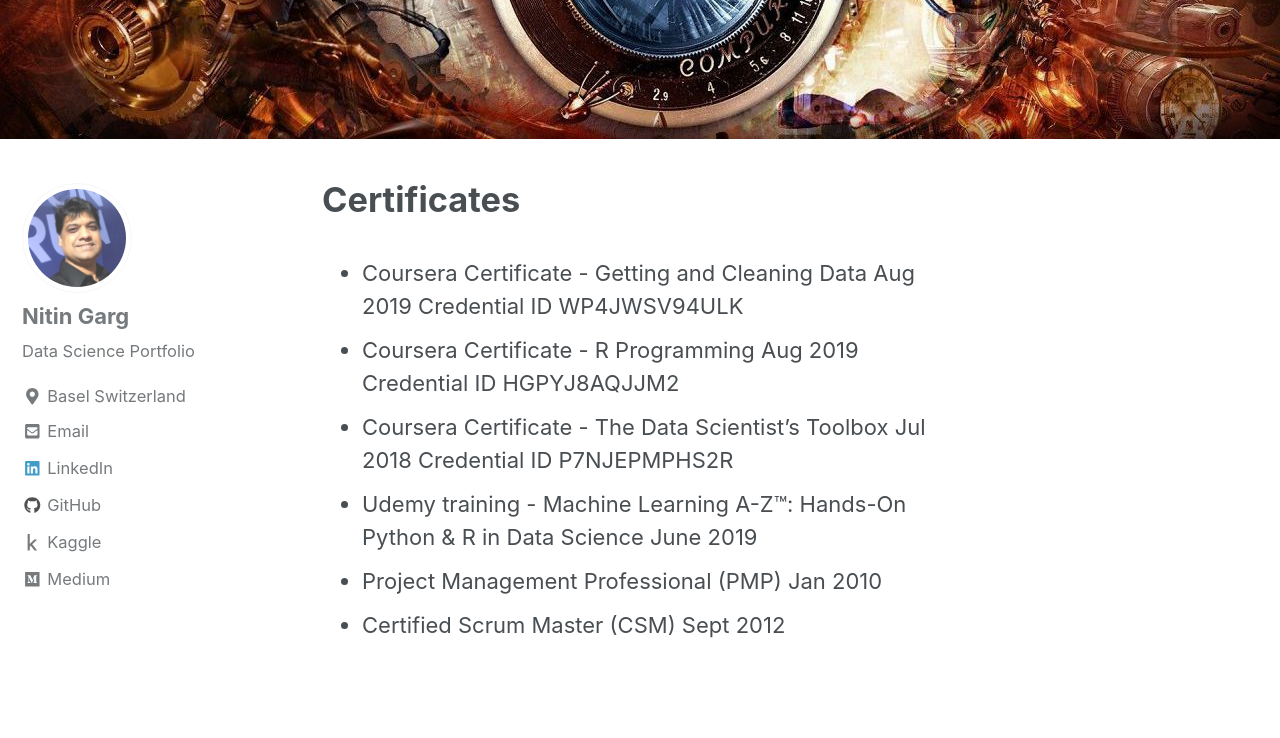
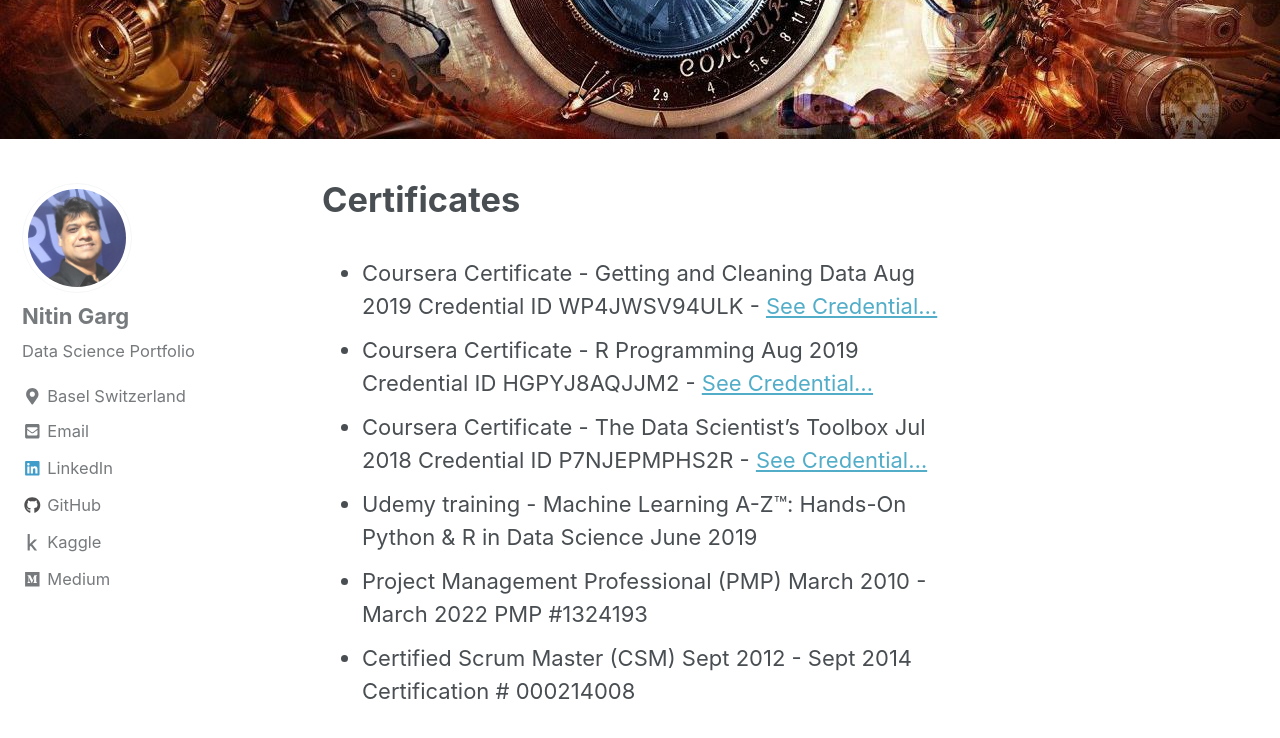
Before and after one commit to nitsg2530/nitsg2530.github.io, a Jekyll site: the page built from _pages/certificates.md, in a window 1280 px wide and 900 px high, scrolled down 336 px. Shown: the top 738 px of the window. Built offline with Jekyll 4.4.1, drawn with Linux system fonts in a browser that asks for light colours; nearby versions of some CDN libraries.

Commit message:
Fixed Hyperlinks

```diff
--- a/_pages/certificates.md
+++ b/_pages/certificates.md
@@ -7,9 +7,9 @@ header:
 ---
 
 
-* Coursera Certificate - Getting and Cleaning Data Aug 2019 Credential ID WP4JWSV94ULK
-* Coursera Certificate - R Programming Aug 2019 Credential ID HGPYJ8AQJJM2
-* Coursera Certificate - The Data Scientist’s Toolbox Jul 2018 Credential ID P7NJEPMPHS2R
+* Coursera Certificate - Getting and Cleaning Data Aug 2019 Credential ID WP4JWSV94ULK - [See Credential...](https://www.coursera.org/account/accomplishments/verify/WP4JWSV94ULK)
+* Coursera Certificate - R Programming Aug 2019 Credential ID HGPYJ8AQJJM2 - [See Credential...](https://www.coursera.org/account/accomplishments/verify/HGPYJ8AQJJM2)
+* Coursera Certificate - The Data Scientist’s Toolbox Jul 2018 Credential ID P7NJEPMPHS2R - [See Credential...](https://www.coursera.org/account/accomplishments/verify/P7NJEPMPHS2R)
 * Udemy training - Machine Learning A-Z™: Hands-On Python & R in Data Science June 2019
-* Project Management Professional (PMP) Jan 2010
-* Certified Scrum Master (CSM) Sept 2012
+* Project Management Professional (PMP) March 2010 - March 2022 PMP #1324193
+* Certified Scrum Master (CSM) Sept 2012 - Sept 2014 Certification # 000214008
```
Also changed, not shown: _pages/experience.md (+16 -8 lines).
